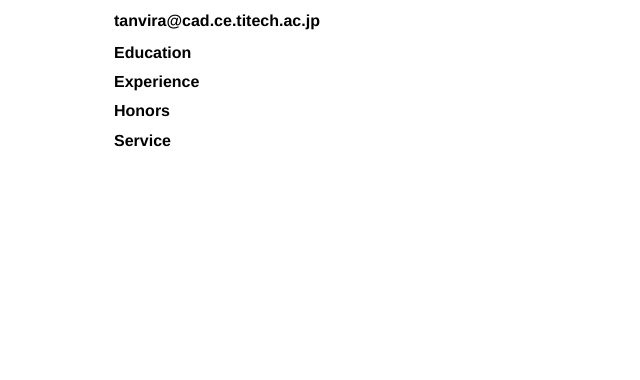
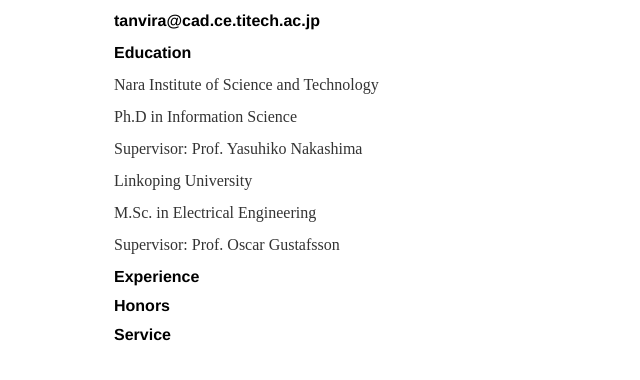
Before and after one commit to tanvir-a/tanvir-a.github.io, a plain HTML site: page cv.html in a window 1280 px wide. Shown: the part 172-552 px from the top of the page, without its empty margins (78-718 px from the left). Drawn offline with Linux system fonts and the light colour scheme.

Commit message:
education is updated

```diff
--- a/cv.html
+++ b/cv.html
@@ -25,6 +25,13 @@
 
 			<p></p>
 			<h2>Education</h2>
+			<p>Nara Institute of Science and Technology</p>
+			<p>Ph.D in Information Science</p>
+			<p>Supervisor: Prof. Yasuhiko Nakashima</p>
+			<p></p>
+			<p>Linkoping University</p>
+			<p>M.Sc. in Electrical Engineering</p>
+			<p>Supervisor: Prof. Oscar Gustafsson</p>
 			<h2>Experience</h2>
 			<h2>Honors</h2>
 			<h2>Service</h2>
```
